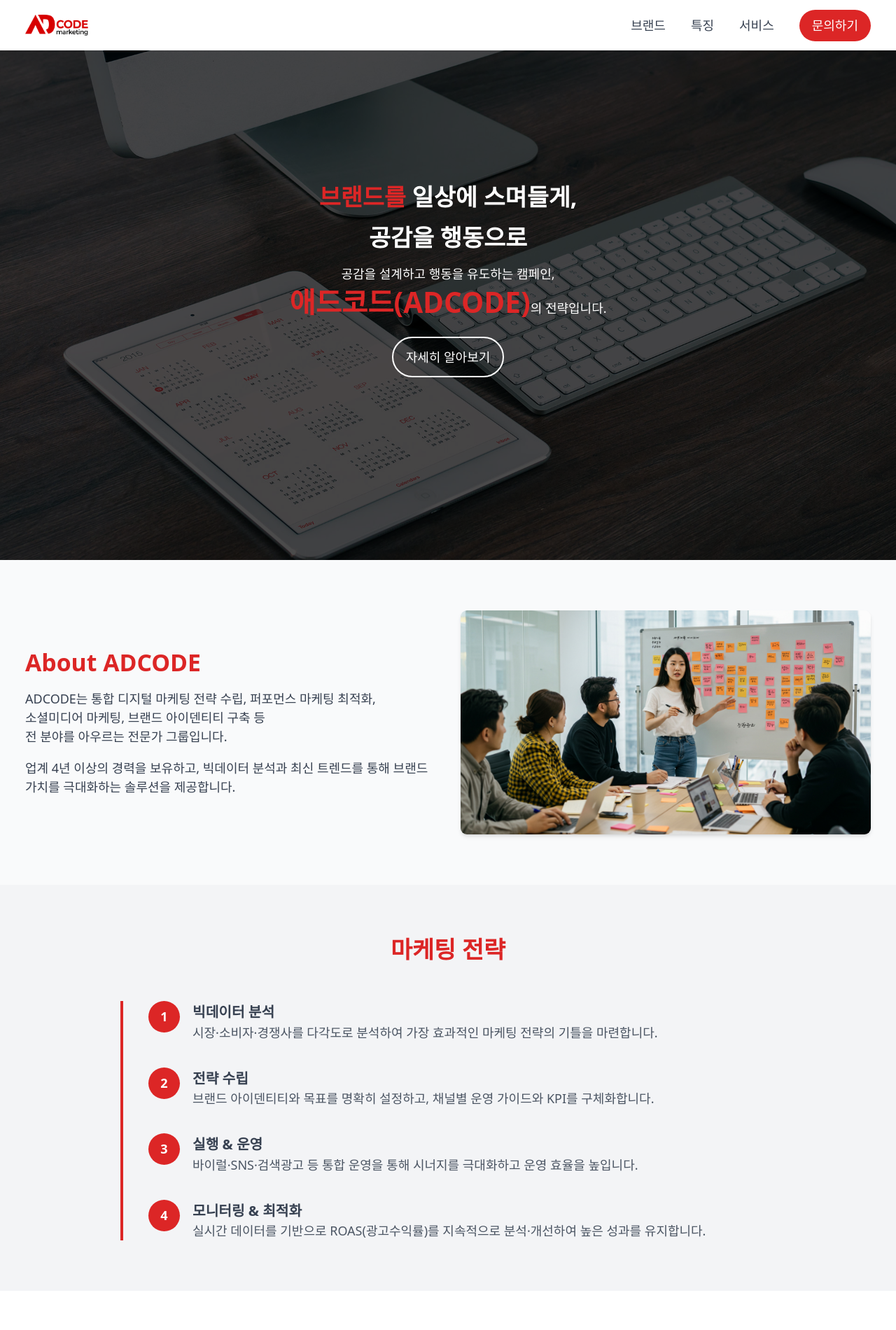
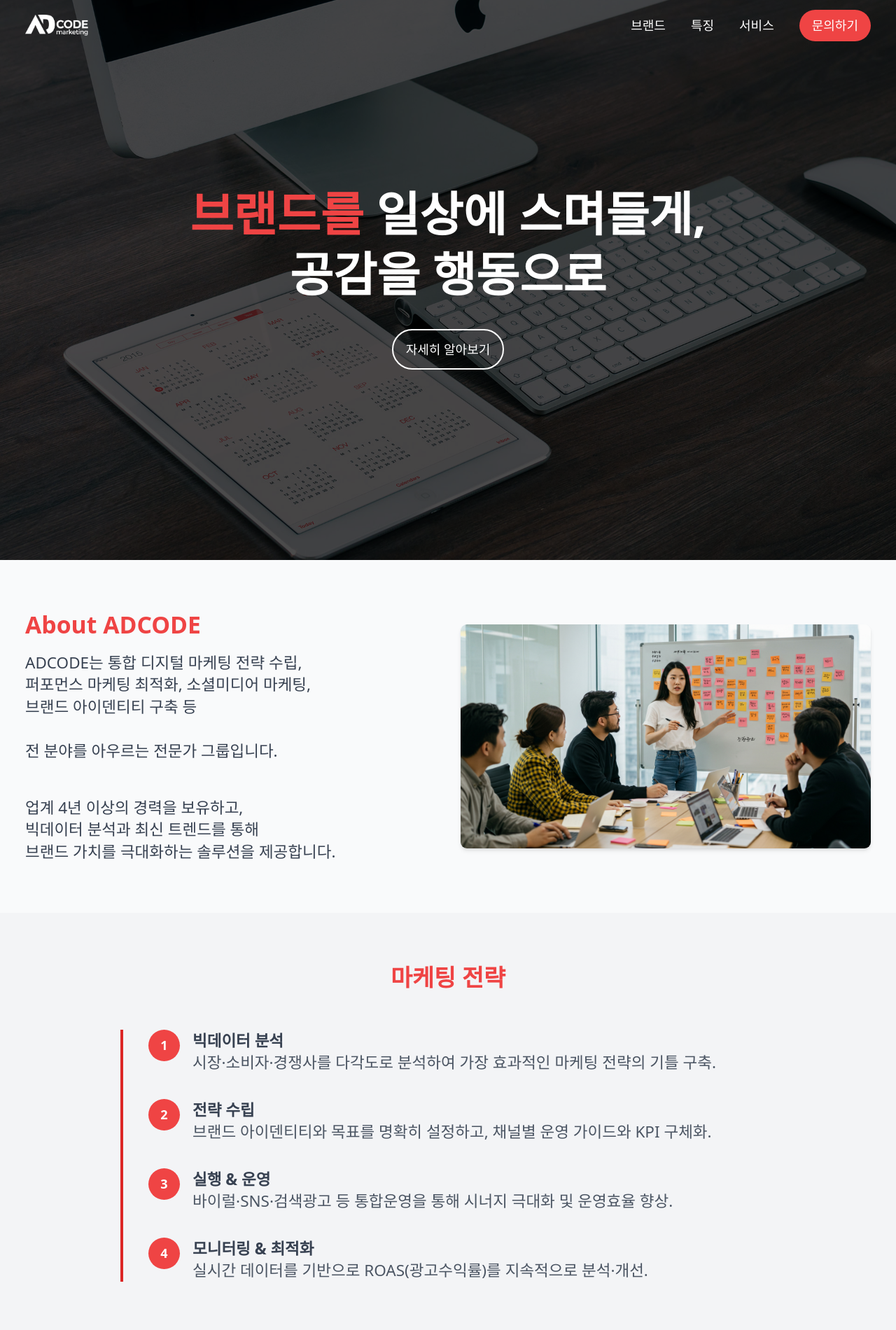
Before and after one commit to linqen-developer/adcode, a plain HTML site: page index.html in a window 1280 px wide. Shown: the top 1900 px of the page at 70% size. Drawn offline with nearby package versions, Linux system fonts and the light colour scheme.

Commit message:
Update index.html

```diff
--- a/index.html
+++ b/index.html
@@ -20,30 +20,50 @@
       opacity: 1;
       transform: translateY(0);
     }
+    /* 로고 이미지 필터 (흰색으로 변경) */
+    .white-filter {
+        filter: brightness(0) invert(1);
+    }
+
+    /* 투명 헤더 스타일 */
+    .header-transparent {
+        background-color: transparent;
+    }
+
+    /* 불투명 헤더 스타일 */
+    .header-solid {
+        background-color: white;
+        box-shadow: 0 2px 4px rgba(0,0,0,0.1);
+    }
+
+    /* 흰색 텍스트 */
+    .text-white-important {
+        color: white !important;
+    }
   </style>
 </head>
 <body class="antialiased text-gray-800">
   <!-- Header -->
-  <header class="fixed top-0 z-50 w-full bg-white shadow-sm">
+  <header class="fixed top-0 z-50 w-full transition-all duration-300 header-transparent">
     <div class="mx-auto flex h-20 md:h-16 max-w-7xl items-center justify-between px-6 sm:px-6 lg:px-8">
       <!-- Logo -->
       <a href="#hero" class="scroll-smooth">
-        <img src="adcode_logo.png" alt="adcode_logo" class="w-24 md:w-20 h-auto object-cover">
+        <img src="adcode_logo.png" alt="adcode_logo" class="w-24 md:w-20 h-auto object-cover white-filter">
       </a>
 
       <!-- Nav menu (desktop) -->
       <nav class="hidden space-x-8 md:flex items-center">
-        <a href="#about" class="text-base font-medium text-gray-700 hover:text-red-600">브랜드</a>
-        <a href="#strengths" class="text-base font-medium text-gray-700 hover:text-red-600">특징</a>
-        <a href="#services" class="text-base font-medium text-gray-700 hover:text-red-600">서비스</a>
-        <a href="#contact" class="bg-red-600 font-medium text-white px-4 py-2 rounded-full">문의하기</a>
+        <a href="#about" class="text-base font-medium text-white hover:text-red-600 nav-link text-white-important">브랜드</a>
+        <a href="#strengths" class="text-base font-medium text-white hover:text-red-600 nav-link text-white-important">특징</a>
+        <a href="#services" class="text-base font-medium text-white hover:text-red-600 nav-link text-white-important">서비스</a>
+        <a href="#contact" class="bg-red-500 font-medium text-white px-4 py-2 rounded-full">문의하기</a>
       </nav>
 
       <!-- Mobile menu button -->
       <button class="md:hidden">
         <svg xmlns="http://www.w3.org/2000/svg" fill="none"
              viewBox="0 0 24 24" stroke="currentColor"
-             class="h-8 md:h-6 w-8 md:w-6 text-red-600">
+             class="h-8 md:h-6 w-8 md:w-6 text-white nav-icon text-white-important">
           <path stroke-linecap="round" stroke-linejoin="round" stroke-width="2"
                 d="M4 6h16M4 12h16M4 18h16"/>
         </svg>
@@ -61,16 +81,11 @@
 
     <!-- Content -->
     <div class="relative z-10 max-w-3xl px-6 md:px-4 text-center text-white">
-      <h1 class="mb-6 md:mb-4 text-4xl md:text-3xl font-bold leading-tight">
-        <span class="text-red-600 font-bold">브랜드를</span> 일상에 스며들게,<br class="hidden sm:block"/>
+      <h1 class="mb-6 md:mb-10 text-6xl md:text-6xl font-bold leading-tight">
+        <span class="text-red-500 font-bold">브랜드를</span> 일상에 스며들게,<br class="hidden sm:block"/>
         <span class="block mt-4">공감을 행동으로</span>
       </h1>
-      <p class="mb-8 md:mb-6 text-xl md:text-base sm:text-3xl">
-        공감을 설계하고 행동을 유도하는 캠페인,<br>
-        <span class="block mt-1">
-          <span class="text-red-600 font-bold text-4xl">애드코드(ADCODE)</span>의 전략입니다.
-        </span>
-      </p>
+
       <a href="#about"
          class="inline-block rounded-full border-2 border-white px-6 md:px-4 py-4 md:py-3 text-lg md:text-base font-medium hover:bg-white hover:text-red-600 transition hover:border-red-600">
         자세히 알아보기
@@ -83,14 +98,16 @@
     <div class="mx-auto max-w-6xl px-6 md:px-4 sm:px-6 lg:px-8 fade-in">
       <div class="grid grid-cols-1 md:grid-cols-2 gap-8 items-center">
         <div>
-          <h2 class="text-4xl md:text-3xl font-bold text-red-600 mb-6 md:mb-4">About ADCODE</h2>
-          <p class="text-lg md:text-base text-gray-700 leading-relaxed mb-6 md:mb-4">
-            ADCODE는 통합 디지털 마케팅 전략 수립, 퍼포먼스 마케팅 최적화,<br>
-            소셜미디어 마케팅, 브랜드 아이덴티티 구축 등<br>
-            전 분야를 아우르는 전문가 그룹입니다.
+          <h2 class="text-4xl md:text-3xl font-bold text-red-500 mb-6 md:mb-4">About ADCODE</h2>
+          <p class="text-lg md:text-xl text-gray-700 leading-relaxed mb-6 md:mb-4">
+            ADCODE는 통합 디지털 마케팅 전략 수립,<br>
+            퍼포먼스 마케팅 최적화, 소셜미디어 마케팅,<br>
+            브랜드 아이덴티티 구축 등<br><br>
+            전 분야를 아우르는 전문가 그룹입니다.<br>
           </p>
-          <p class="text-lg md:text-base text-gray-700 leading-relaxed">
-            업계 4년 이상의 경력을 보유하고, 빅데이터 분석과 최신 트렌드를 통해
+          <p class="text-lg md:text-xl text-gray-700 leading-relaxed">
+            <br>업계 4년 이상의 경력을 보유하고, <br>
+            빅데이터 분석과 최신 트렌드를 통해 <br>
             브랜드 가치를 극대화하는 솔루션을 제공합니다.
           </p>
         </div>
@@ -107,49 +124,49 @@
    <!-- 3) Marketing Approach -->
    <section id="process" class="py-16 bg-gray-100">
     <div class="mx-auto max-w-4xl px-4 sm:px-6 lg:px-8 fade-in">
-      <h2 class="text-3xl font-bold text-center text-red-600 mb-12">마케팅 전략</h2>
+      <h2 class="text-3xl font-bold text-center text-red-500 mb-12">마케팅 전략</h2>
       <div class="relative border-l-4 border-red-600 pl-8 space-y-8">
         <div class="flex items-start">
           <div class="flex-shrink-0">
-            <div class="w-10 h-10 rounded-full bg-red-600 text-white flex items-center justify-center font-bold">1</div>
+            <div class="w-10 h-10 rounded-full bg-red-500 text-white flex items-center justify-center font-bold">1</div>
           </div>
           <div class="ml-4">
-            <h3 class="text-lg font-semibold text-gray-700">빅데이터 분석</h3>
-            <p class="text-base text-gray-600">
-              시장·소비자·경쟁사를 다각도로 분석하여 가장 효과적인 마케팅 전략의 기틀을 마련합니다.
+            <h3 class="text-xl font-semibold text-gray-700">빅데이터 분석</h3>
+            <p class="text-xl text-gray-600">
+              시장·소비자·경쟁사를 다각도로 분석하여 가장 효과적인 마케팅 전략의 기틀 구축.
             </p>
           </div>
         </div>
         <div class="flex items-start">
           <div class="flex-shrink-0">
-            <div class="w-10 h-10 rounded-full bg-red-600 text-white flex items-center justify-center font-bold">2</div>
+            <div class="w-10 h-10 rounded-full bg-red-500 text-white flex items-center justify-center font-bold">2</div>
           </div>
           <div class="ml-4">
-            <h3 class="text-lg font-semibold text-gray-700">전략 수립</h3>
-            <p class="text-base text-gray-600">
-              브랜드 아이덴티티와 목표를 명확히 설정하고, 채널별 운영 가이드와 KPI를 구체화합니다.
+            <h3 class="text-xl font-semibold text-gray-700">전략 수립</h3>
+            <p class="text-xl text-gray-600">
+              브랜드 아이덴티티와 목표를 명확히 설정하고, 채널별 운영 가이드와 KPI 구체화.
             </p>
           </div>
         </div>
         <div class="flex items-start">
           <div class="flex-shrink-0">
-            <div class="w-10 h-10 rounded-full bg-red-600 text-white flex items-center justify-center font-bold">3</div>
+            <div class="w-10 h-10 rounded-full bg-red-500 text-white flex items-center justify-center font-bold">3</div>
           </div>
           <div class="ml-4">
-            <h3 class="text-lg font-semibold text-gray-700">실행 &amp; 운영</h3>
-            <p class="text-base text-gray-600">
-              바이럴·SNS·검색광고 등 통합 운영을 통해 시너지를 극대화하고 운영 효율을 높입니다.
+            <h3 class="text-xl font-semibold text-gray-700">실행 &amp; 운영</h3>
+            <p class="text-xl text-gray-600">
+              바이럴·SNS·검색광고 등 통합운영을 통해 시너지 극대화 및 운영효율 향상.
             </p>
           </div>
         </div>
         <div class="flex items-start">
           <div class="flex-shrink-0">
-            <div class="w-10 h-10 rounded-full bg-red-600 text-white flex items-center justify-center font-bold">4</div>
+            <div class="w-10 h-10 rounded-full bg-red-500 text-white flex items-center justify-center font-bold">4</div>
           </div>
           <div class="ml-4">
-            <h3 class="text-lg font-semibold text-gray-700">모니터링 &amp; 최적화</h3>
-            <p class="text-base text-gray-600">
-              실시간 데이터를 기반으로 ROAS(광고수익률)를 지속적으로 분석·개선하여 높은 성과를 유지합니다.
+            <h3 class="text-xl font-semibold text-gray-700">모니터링 &amp; 최적화</h3>
+            <p class="text-xl text-gray-600">
+              실시간 데이터를 기반으로 ROAS(광고수익률)를 지속적으로 분석·개선.
             </p>
           </div>
         </div>
@@ -160,7 +177,7 @@
     <!-- 4) Stats / Achievements Section -->
     <section id="stats" class="py-16 bg-white">
       <div class="mx-auto max-w-5xl px-4 sm:px-6 lg:px-8 fade-in">
-        <h2 class="text-3xl font-bold text-center text-red-600 mb-12">ADCODE의 성과</h2>
+        <h2 class="text-3xl font-bold text-center text-red-500 mb-12">ADCODE의 성과</h2>
         <p class="text-center mb-8 text-xl">우리는 고객의 성공을 위해 최선을 다하고 있습니다. 우리의 성과는 고객의 만족으로 이어집니다.</p>
         <div class="flex flex-col sm:flex-row justify-center items-center gap-4">
           <!-- Achievement: 30억 원+ -->
@@ -189,7 +206,7 @@
   <!-- 5) Key Strengths Section  -->
   <section id="strengths" class="py-16 bg-gray-50">
     <div class="mx-auto max-w-6xl px-4 sm:px-6 lg:px-8 fade-in">
-      <h2 class="text-3xl font-bold text-center text-red-600 mb-14">ADCODE만의 노하우</h2>
+      <h2 class="text-3xl font-bold text-center text-red-500 mb-14">ADCODE만의 노하우</h2>
       <div class="grid grid-cols-1 sm:grid-cols-2 lg:grid-cols-2 gap-8">
         <div class="bg-white rounded-lg shadow hover:shadow-md transition p-0 w-full">
           <div class="flex justify-center mb-0">
@@ -198,7 +215,7 @@
               alt="빅데이터"
               class="h-64 w-full object-cover rounded-t-lg" />
           </div>
-          <h3 class="mt-4 mb-2 text-lg font-semibold text-gray-700 text-center">빅데이터 기반</h3>
+          <h3 class="mt-4 mb-2 text-xl font-semibold text-gray-700 text-center">빅데이터 기반</h3>
           <p class="mb-4 text-base text-gray-600 leading-relaxed text-center py-5 px-4">
             데이터를 기반으로 정밀하게 타겟팅하여 광고 효과를 극대화합니다. 광고 성과를 분석하고 지속적으로 최적화해
             <br>투자 대비 높은 결과를 제공합니다.
@@ -211,7 +228,7 @@
               alt="브랜드 아이덴티티"
               class="h-64 w-full object-cover rounded-t-lg" />
           </div>
-          <h3 class="mt-4 mb-2 text-lg font-semibold text-gray-700 text-center">브랜드 아이덴티티 구축</h3>
+          <h3 class="mt-4 mb-2 text-xl font-semibold text-gray-700 text-center">브랜드 아이덴티티 구축</h3>
           <p class="text-base text-gray-600 leading-relaxed text-center py-5 px-4">
             차별화된 전략과 명확한 메시지로 브랜드 가치를 높여드립니다.
             <br>기업의 정체성을 확립하고,꾸준히 성장할 수 있는<br>기반을 만들어 갑니다.
@@ -224,7 +241,7 @@
               alt="퍼포먼스 마케팅"
               class="h-64 w-full object-cover rounded-t-lg" />
           </div>
-          <h3 class="mt-4 mb-2 text-lg font-semibold text-gray-700 text-center">성과 중심 마케팅</h3>
+          <h3 class="mt-4 mb-2 text-xl font-semibold text-gray-700 text-center">성과 중심 마케팅</h3>
           <p class="text-base text-gray-600 leading-relaxed text-center py-6 px-4">
             검색 최적화된 글을 통해 브랜드를 자연스럽게 알리고<br>노출 효과를 극대화합니다. 전략적인 콘텐츠 배포로<br>브랜드 신뢰도를 높이고 구매로 이어지도록 돕습니다.
           </p>
@@ -236,7 +253,7 @@
               alt="소셜 미디어 전문성"
               class="h-64 w-full object-cover rounded-t-lg" />
           </div>
-          <h3 class="mt-4 mb-2 text-lg font-semibold text-gray-700 text-center">소셜 미디어 전문성</h3>
+          <h3 class="mt-4 mb-2 text-xl font-semibold text-gray-700 text-center">소셜 미디어 전문성</h3>
           <p class="text-base text-gray-600 leading-relaxed text-center py-6 px-4">
             정확한 정보 제공과 키워드 최적화로<br>검색 결과에서 더 잘 보이도록 만듭니다.<br>관리부터 최신 트렌드 반영까지, 효과를 극대화합니다.
           </p>
@@ -250,7 +267,7 @@
 <!-- 6) Main Services Section -->
 <section id="services" class="py-16 bg-white">
   <div class="mx-auto max-w-7xl px-4 sm:px-6 lg:px-8">
-    <h2 class="text-3xl font-bold text-center text-red-600 mb-12">서비스</h2>
+    <h2 class="text-3xl font-bold text-center text-red-500 mb-12"> ADCODE만의 서비스</h2>
 
     <div class="grid grid-cols-1 md:grid-cols-2 gap-8">
 
@@ -357,13 +374,23 @@
 
 
 <!-- 8) Services report -->
-  <section id="contact" class="contact-section py-16 bg-white">
-    <h2 class="text-2xl font-bold text-center mb-4">더 궁금하신 점이 있으신가요?</h2>
-    <p class="text-center mb-8">저희의 서비스에 대해 더 알고 싶거나, 맞춤형 솔루션이 필요하신가요? 언제든지 문의해 주세요!</p>
-    <div class="flex flex-row justify-center gap-4">
-        <a id="rotatingLink" href="https://open.kakao.com/o/spTIy1gh" class="bg-red-600 text-white px-6 py-3 rounded-full hover:bg-red-700 transition">
-            문의하기
-        </a>
+  <section id="contact" class="contact-section py-16 relative">
+    <!-- 배경 이미지와 오버레이 -->
+    <div class="absolute inset-0 bg-cover bg-center bg-no-repeat"
+         style="background-image: url(background.jpg);">
+        <div class="absolute inset-0 bg-black/70"></div>
+    </div>
+
+    <!-- 컨텐츠 -->
+    <div class="relative z-10"> <!-- z-10으로 컨텐츠를 오버레이 위로 -->
+        <h2 class="text-3xl font-bold text-center mb-4 text-white">더 궁금하신 점이 있으신가요?</h2>
+        <p class="text-center mb-8 text-white text-2xl">저희의 서비스에 대해 더 알고 싶으시다면, 언제든지 문의해 주세요!</p>
+        <div class="flex flex-row justify-center gap-4">
+            <a id="rotatingLink"
+               class="bg-red-500 text-white px-6 py-2 rounded-full hover:bg-red-700 transition border-2 border-transparent hover:border-white">
+                문의하기
+            </a>
+        </div>
     </div>
 </section>
 
@@ -402,12 +429,33 @@
 
 
     const header = document.querySelector('header');
+    const navLinks = document.querySelectorAll('.nav-link');
+    const navIcon = document.querySelector('.nav-icon');
+    const logo = document.querySelector('.white-filter');
+    const heroSection = document.querySelector('#hero');
+
     window.addEventListener('scroll', () => {
-      if (window.scrollY > 20) {
-        header.classList.add('shadow-md');
-      } else {
-        header.classList.remove('shadow-md');
-      }
+        if (window.scrollY === 0) {  // 스크롤 위치가 맨 위일 때만
+            // 히어로 섹션 위에 있을 때 (최상단)
+            header.classList.add('header-transparent');
+            header.classList.remove('header-solid');
+            navLinks.forEach(link => {
+                link.classList.add('text-white-important');
+            });
+            navIcon.classList.add('text-white-important');
+            logo.style.filter = 'brightness(0) invert(1)'; // 로고 흰색으로
+        } else {  // 조금이라도 스크롤되면
+            // 히어로 섹션을 지나갔을 때 (스크롤 다운)
+            header.classList.remove('header-transparent');
+            header.classList.add('header-solid');
+            navLinks.forEach(link => {
+                link.classList.remove('text-white-important');
+                link.style.color = '#4B5563'; // text-gray-600 색상
+            });
+            navIcon.classList.remove('text-white-important');
+            navIcon.style.color = '#4B5563'; // 메뉴 아이콘도 회색으로
+            logo.style.filter = 'none'; // 로고는 원래 색상으로
+        }
     });
   </script>
 
```
